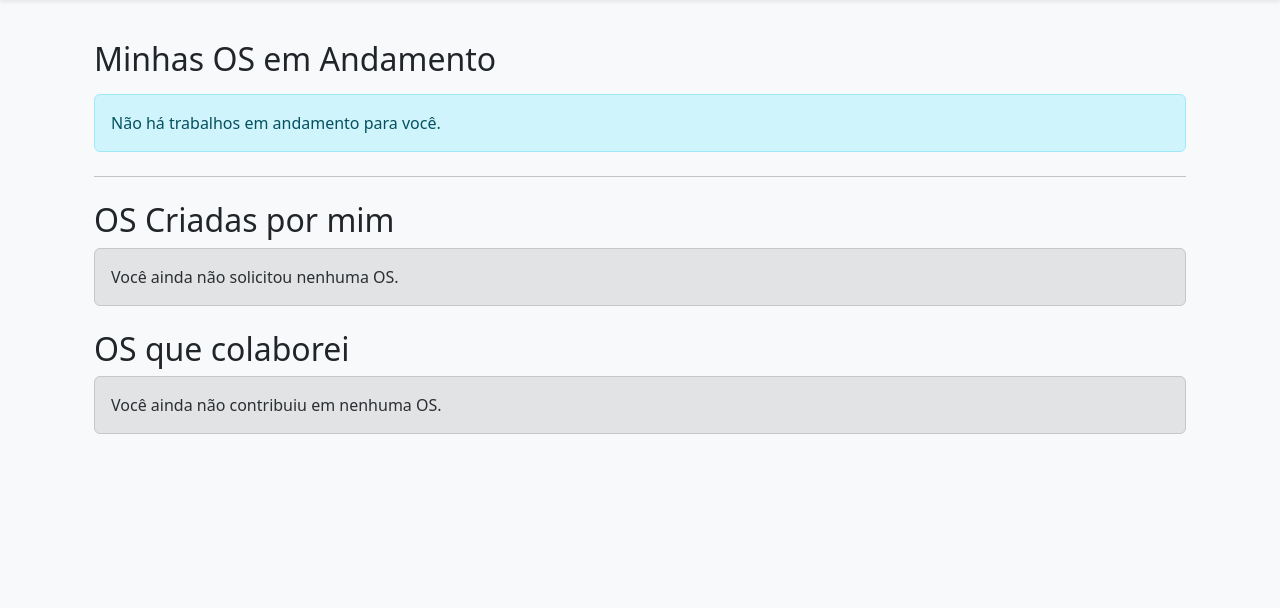
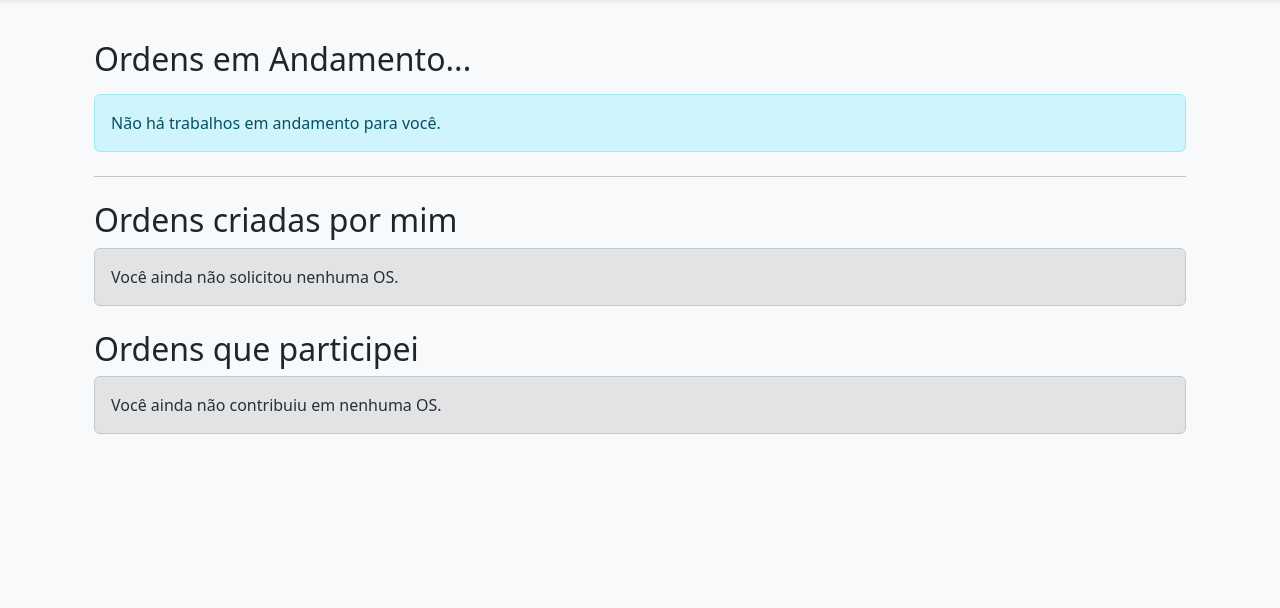
Before and after one commit to Victoryusz/ordem-servico, a Django app: template app/app_order/templates/app_order/listar_os_funcionario.html in a window 1280 px wide. Shown: the part 64-672 px from the top of the page. Run offline with Django 5.2, Linux system fonts and the light colour scheme; the template is opened without the code that fills it, so the values that code supplies are empty.

Commit message:
Alterações nos titulos da pagina Minhas OS , Ordens criadas por mim, Ordens que participei...

```diff
--- a/app/app_order/templates/app_order/listar_os_funcionario.html
+++ b/app/app_order/templates/app_order/listar_os_funcionario.html
@@ -2,7 +2,7 @@
 
 {% block content %}
 <div class="container mt-4">
-  <h2>Minhas OS em Andamento</h2>
+  <h2>Ordens em Andamento...</h2>
   {% if etapas %}
     <ul class="list-group mt-3">
       {% for st in etapas %}
@@ -41,7 +41,7 @@
 
   <hr class="my-4">
 
-  <h2>OS Criadas por mim</h2>
+  <h2>Ordens criadas por mim</h2>
   {% if criadas %}
     <div class="table-responsive">
       <table class="table table-striped mt-2">
@@ -79,7 +79,7 @@
     </div>
   {% endif %}
 
-  <h2 class="mt-4">OS que colaborei</h2>
+  <h2 class="mt-4">Ordens que participei</h2>
   {% if contribui %}
     <div class="table-responsive">
       <table class="table table-striped mt-2">
```
